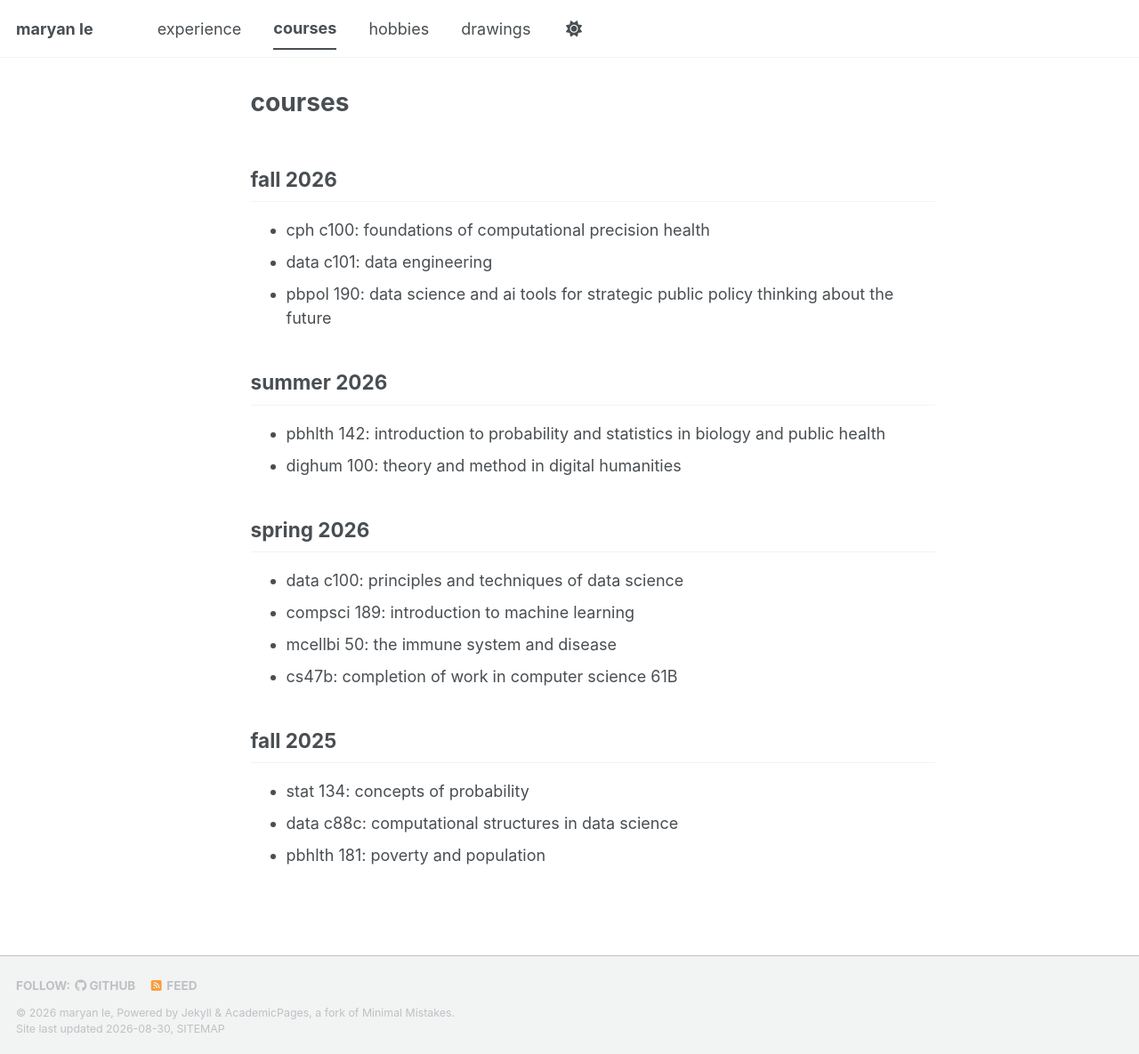
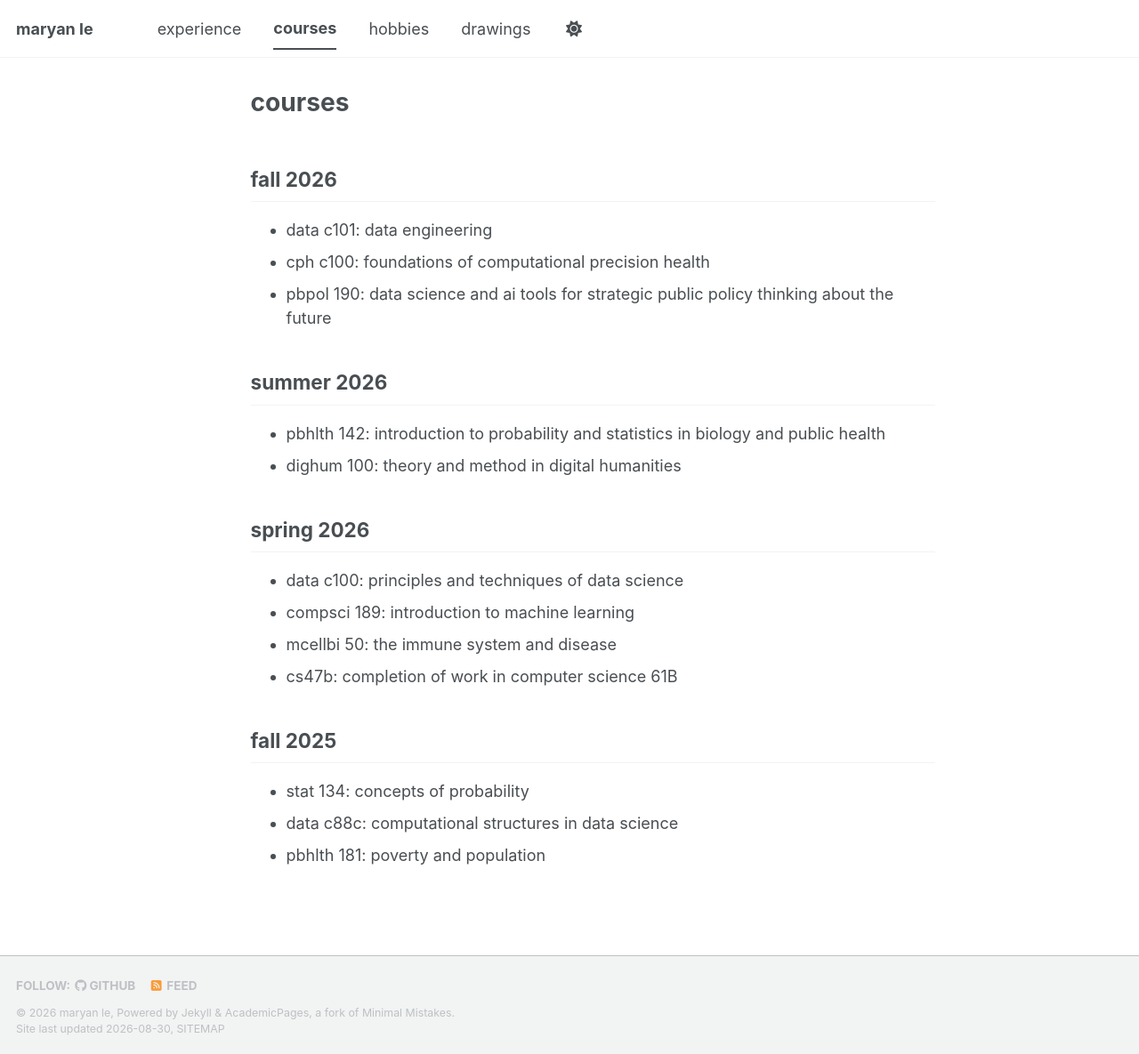
Before and after one commit to lemaryan/lemaryan.github.io, a Jekyll site: the page built from _pages/courses.md, in a window 1280 px wide and 1185 px high. Shown: the whole window at 89% size. Built offline with Jekyll 4.4.1, drawn with Linux system fonts in a browser that asks for light colours; a style sheet for code colours, icons or effects is not loaded.

```diff
--- a/_pages/courses.md
+++ b/_pages/courses.md
@@ -9,8 +9,8 @@ author_profile: false
   <div class="course-semester">
     <h2>fall 2026</h2>
     <ul>
+      <li>data c101: data engineering</li>
       <li>cph c100: foundations of computational precision health</li>
-      <li>data c101: data engineering</li>
       <li>pbpol 190: data science and ai tools for strategic public policy thinking about the future</li>
     </ul>
   </div>
```
